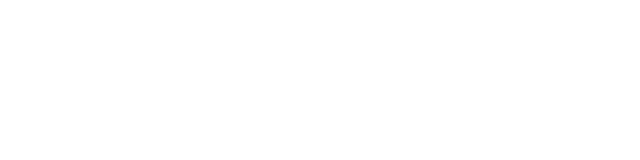
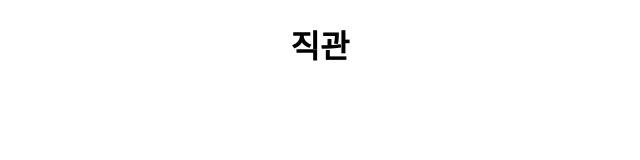
Before and after one commit to jwy10/jikgwan, a React (Create React App) app: page / in a window 1280 px wide. Shown: the top 160 px of the page, without its empty margins (320-960 px from the left). Built offline with nearby package versions, Linux system fonts and the light colour scheme.

Commit message:
first dev commit

```diff
--- a/src/App.tsx
+++ b/src/App.tsx
@@ -4,7 +4,7 @@
 function App() {
   return (
     <div className="App">
-
+      <h1>직관</h1>
     </div>
   );
 }
```
